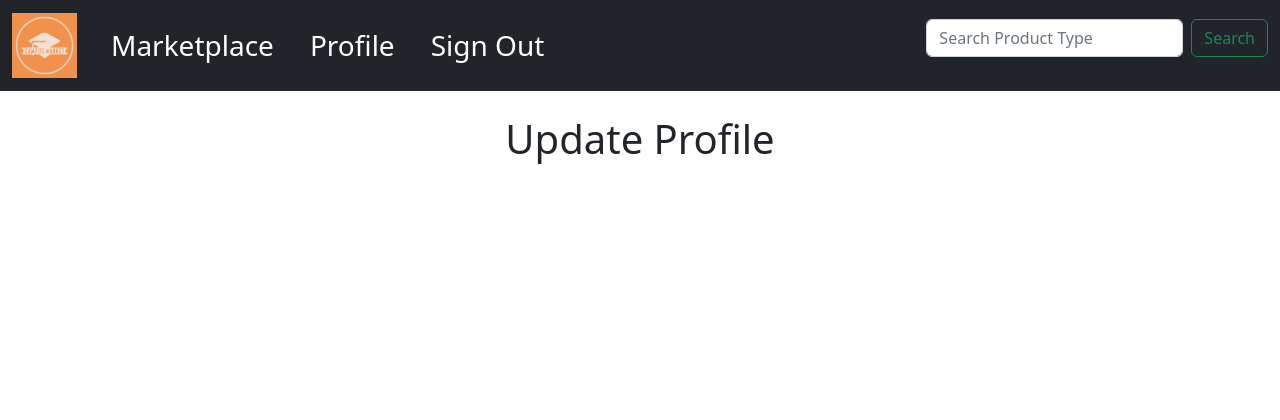
After one commit to njohns91/3155_final_project, a Flask app: page /update_profile in a window 1280 px wide. The commit adds this page. Shown: the top 420 px of the page. Run offline with Flask 3, Linux system fonts and the light colour scheme; the visitor is signed in with stand-in values (Sample User, id 1).

Commit message:
First commit

```diff
--- a/blueprints/market_blueprint.py
+++ b/blueprints/market_blueprint.py
@@ -72,3 +72,9 @@ def update_item():
     item_cetegory = request.form.get('product_category')
     item_price = request.form.get('product_price')
     return redirect('/profile')
+
+@router.get('/update_profile')
+def update_profile():
+    if 'person' not in session:
+        return redirect('/')
+    return  render_template('update_profile.html')
--- a/templates/profile.html
+++ b/templates/profile.html
@@ -8,6 +8,7 @@
             <p>Ryan Reynolds</p>
             <a href="/create_listing">Create new listing</a>
             <a href="/update_listing">Update previous listing</a>
+            <a href="/update_profile">Update Profile</a>
         </div>
     </div>
     <div class="column-right">
--- /dev/null
+++ b/templates/update_profile.html
@@ -0,0 +1,15 @@
+<style>
+    h1
+    {
+        text-align: center;
+    }
+</style>
+
+{% extends '_layout_pages.html' %}
+
+{% block body %}
+
+<br>
+<h1>Update Profile</h1>
+
+{% endblock %}
```
